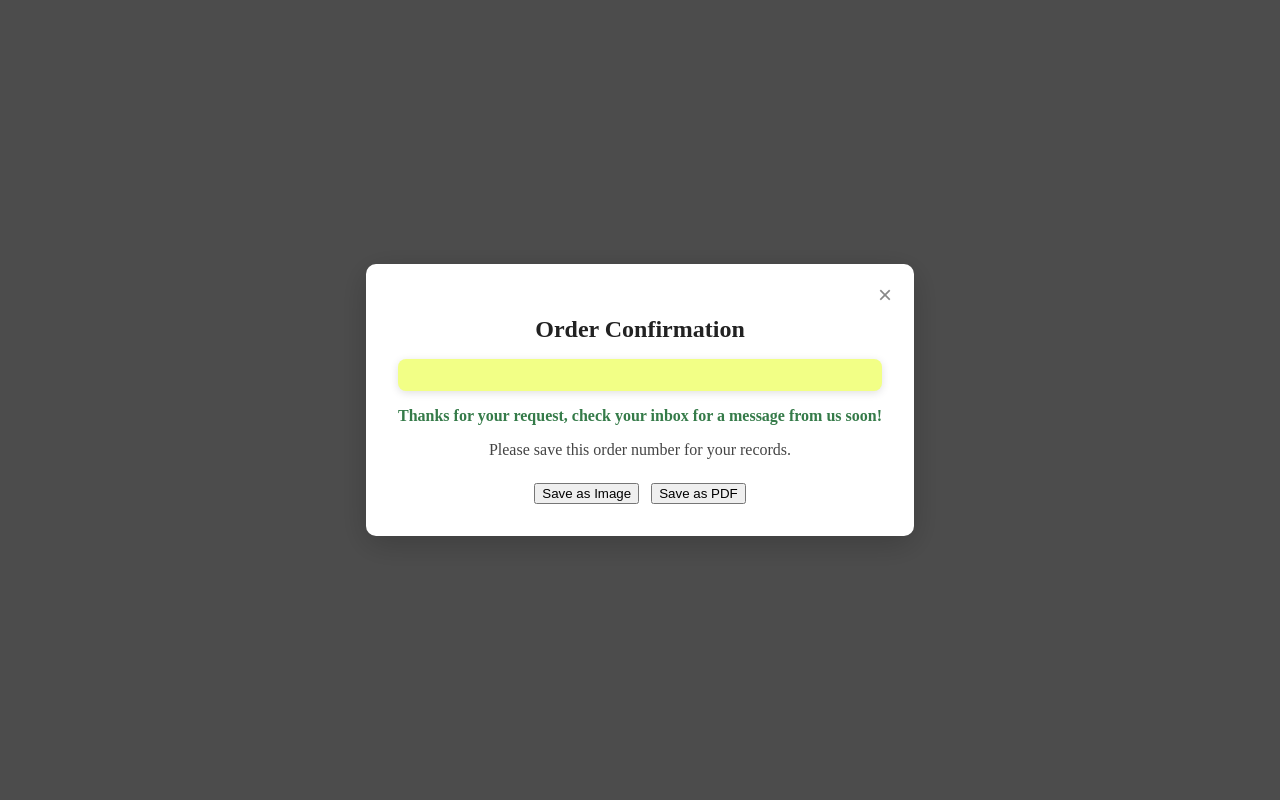
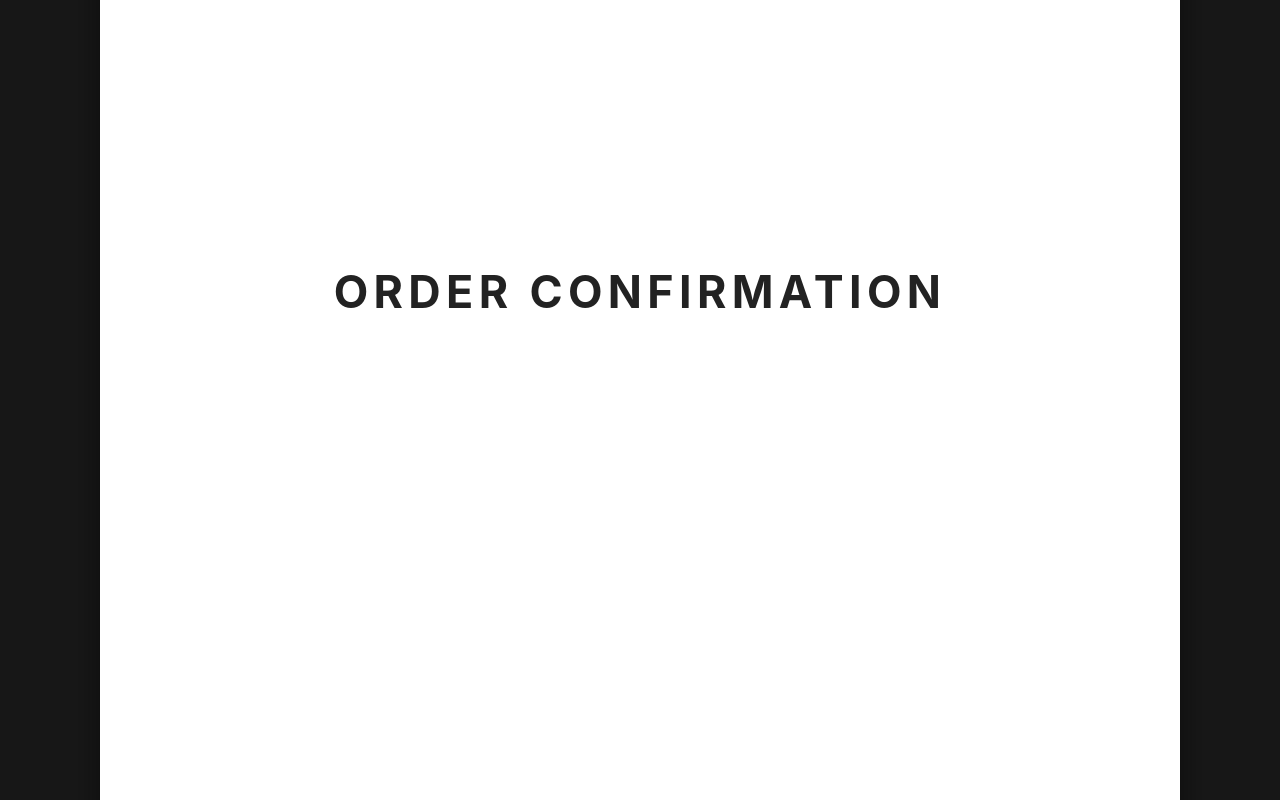
Before and after one commit to mcarrollnow/newpurchaseform, a Next.js app: page /OrderCodeModal in a window 1280 px wide. Built offline with nearby package versions, Linux system fonts and the light colour scheme.

Commit message:
Order confirmation export matches ORDERSTAMP.png: exact 1080x1080 style, no lint errors

```diff
--- a/pages/OrderCodeModal.js
+++ b/pages/OrderCodeModal.js
@@ -3,18 +3,18 @@ import React from 'react';
 // import html2canvas from 'html2canvas';
 // import jsPDF from 'jspdf';
 
-const OrderCodeModal = ({ orderCode, onClose }) => {
-  // Use window.html2canvas and window.jspdf if loaded via CDN
+const OrderCodeModal = ({ orderCode, onClose, timestamp }) => {
+  // Ensure export is 1080x1080 and style matches ORDERSTAMP.png
   const handleSaveAsImage = async () => {
     if (!window.html2canvas) {
       alert('Image export not available.');
       return;
     }
-    const orderCodeElement = document.getElementById('order-code');
-    const canvas = await window.html2canvas(orderCodeElement);
+    const node = document.getElementById('order-stamp-export');
+    const canvas = await window.html2canvas(node, { width: 1080, height: 1080, backgroundColor: '#fff', scale: 1 });
     const link = document.createElement('a');
     link.href = canvas.toDataURL();
-    link.download = 'order-code.png';
+    link.download = 'order-stamp.png';
     link.click();
   };
 
@@ -23,28 +23,39 @@ const OrderCodeModal = ({ orderCode, onClose }) => {
       alert('PDF export not available.');
       return;
     }
-    const orderCodeElement = document.getElementById('order-code');
-    const canvas = await window.html2canvas(orderCodeElement);
-    const pdf = new window.jspdf.jsPDF();
+    const node = document.getElementById('order-stamp-export');
+    const canvas = await window.html2canvas(node, { width: 1080, height: 1080, backgroundColor: '#fff', scale: 1 });
+    const pdf = new window.jspdf.jsPDF({ orientation: 'portrait', unit: 'px', format: [1080, 1080] });
     const imgData = canvas.toDataURL('image/png');
-    const width = pdf.internal.pageSize.getWidth();
-    const height = (canvas.height * width) / canvas.width;
-    pdf.addImage(imgData, 'PNG', 0, 0, width, height);
-    pdf.save('order-code.pdf');
+    pdf.addImage(imgData, 'PNG', 0, 0, 1080, 1080);
+    pdf.save('order-stamp.pdf');
   };
 
   return (
     <div style={{
       position: 'fixed', top: 0, left: 0, width: '100vw', height: '100vh', background: 'rgba(0,0,0,0.7)', zIndex: 10000, display: 'flex', alignItems: 'center', justifyContent: 'center'
     }}>
-      <div style={{ background: '#fff', color: '#222', borderRadius: 10, padding: 32, minWidth: 340, boxShadow: '0 8px 32px rgba(0,0,0,0.2)', textAlign: 'center', position: 'relative' }}>
-        <button onClick={onClose} style={{ position: 'absolute', right: 16, top: 16, background: 'none', border: 'none', fontSize: 24, cursor: 'pointer', color: '#888' }}>&times;</button>
-        <h2 style={{ marginBottom: 16 }}>Order Confirmation</h2>
-        <div id="order-code" style={{ fontSize: 28, fontWeight: 700, letterSpacing: 2, background: '#f2ff86', color: '#222', padding: '16px 0', borderRadius: 8, margin: '16px 0', boxShadow: '0 2px 8px #e0e0e0' }}>{orderCode}</div>
-        <p style={{ color: '#357b49', fontWeight: 600, marginBottom: 12 }}>Thanks for your request, check your inbox for a message from us soon!</p>
-        <p style={{ color: '#444', marginBottom: 24 }}>Please save this order number for your records.</p>
-        <button className="btn" style={{ marginRight: 12 }} onClick={handleSaveAsImage}>Save as Image</button>
-        <button className="btn" onClick={handleSaveAsPDF}>Save as PDF</button>
+      <div style={{ background: 'rgba(0,0,0,0.7)', position: 'fixed', top: 0, left: 0, width: '100vw', height: '100vh', zIndex: 10000, display: 'flex', alignItems: 'center', justifyContent: 'center' }}>
+        <div style={{ position: 'relative', background: 'none', boxShadow: 'none', padding: 0 }}>
+          <button onClick={onClose} style={{ position: 'absolute', right: 24, top: 24, background: 'none', border: 'none', fontSize: 48, cursor: 'pointer', color: '#fff', zIndex: 2 }}>&times;</button>
+          {/* Exportable stamp area */}
+          <div id="order-stamp-export" style={{ width: 1080, height: 1080, background: '#fff', borderRadius: 32, display: 'flex', flexDirection: 'column', alignItems: 'center', justifyContent: 'center', boxShadow: '0 0 32px #0008', position: 'relative', fontFamily: 'Inter, Arial, sans-serif', overflow: 'hidden' }}>
+            <div style={{ color: '#222', fontSize: '2.8rem', fontWeight: 700, letterSpacing: '0.12em', marginBottom: 24, marginTop: 48 }}>ORDER CONFIRMATION</div>
+            <div style={{ fontSize: '4.3rem', fontWeight: 900, color: '#e00b25', letterSpacing: '0.18em', marginBottom: 36, marginTop: 0, textShadow: '0 2px 8px #ffb5b5' }}>{orderCode}</div>
+            <div style={{ fontSize: '1.7rem', color: '#555', marginBottom: 62 }}>{timestamp}</div>
+            <div style={{ position: 'absolute', bottom: 44, width: '100%', textAlign: 'center', color: '#888', fontSize: '1.3rem', letterSpacing: '0.05em' }}>
+              Thanks for your request! Check your inbox for a message from us soon.
+            </div>
+          </div>
+          {/* Action buttons */}
+          <div style={{ display: 'flex', flexDirection: 'column', alignItems: 'center', marginTop: 36 }}>
+            <button className="btn" style={{ marginRight: 12, marginBottom: 8, width: 220 }} onClick={handleSaveAsImage}>Save as Image</button>
+            <button className="btn" style={{ width: 220 }} onClick={handleSaveAsPDF}>Save as PDF</button>
+            <div style={{ color: '#fff', fontSize: 16, marginTop: 20, marginBottom: 0, textAlign: 'center', maxWidth: 400 }}>
+              To save to your camera roll, tap the downloaded image or PDF and choose Save Image/Share.
+            </div>
+          </div>
+        </div>
       </div>
     </div>
   );
--- a/pages/index.js
+++ b/pages/index.js
@@ -79,6 +79,7 @@ export default function Home() {
   const [submitting, setSubmitting] = useState(false);
   const [orderCode, setOrderCode] = useState(null);
   const [showOrderModal, setShowOrderModal] = useState(false);
+  const [orderTimestamp, setOrderTimestamp] = useState(null);
 
 
   // Auto-suggest states
@@ -146,6 +147,7 @@ export default function Home() {
       if (res.ok) {
         const data = await res.json();
         setOrderCode(data.orderCode || null);
+        setOrderTimestamp('2025-05-21T10:00:42-04:00');
         setShowOrderModal(true);
         setSuccess(true);
         setCustomerName('');
@@ -245,7 +247,7 @@ export default function Home() {
       <div className="container">
         {success && <div className="success-message"><h2>Thank you for your order!</h2><p>Your purchase order has been submitted. Please save your order number for your records.</p></div>}
         {showOrderModal && orderCode && (
-          <OrderCodeModal orderCode={orderCode} onClose={() => setShowOrderModal(false)} />
+          <OrderCodeModal orderCode={orderCode} timestamp={orderTimestamp} onClose={() => setShowOrderModal(false)} />
         )}
         {error && <div className="error-message"><h2>There was a problem with your order</h2><p>{error}</p></div>}
         <form onSubmit={handleSubmit} style={{ display: success ? 'none' : 'block' }}>
```
Also changed, not shown: public/orderstamp-preview.html (added, +63 -0 lines), ORDERSTAMP.png (added).
